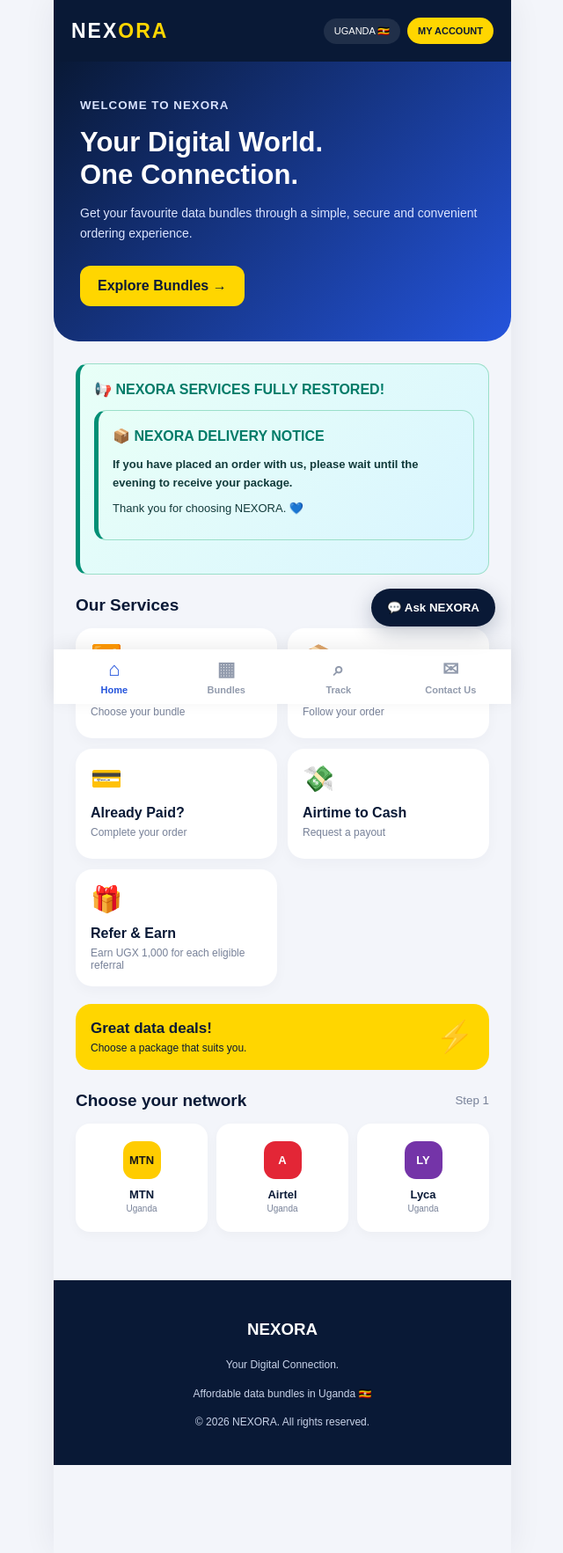
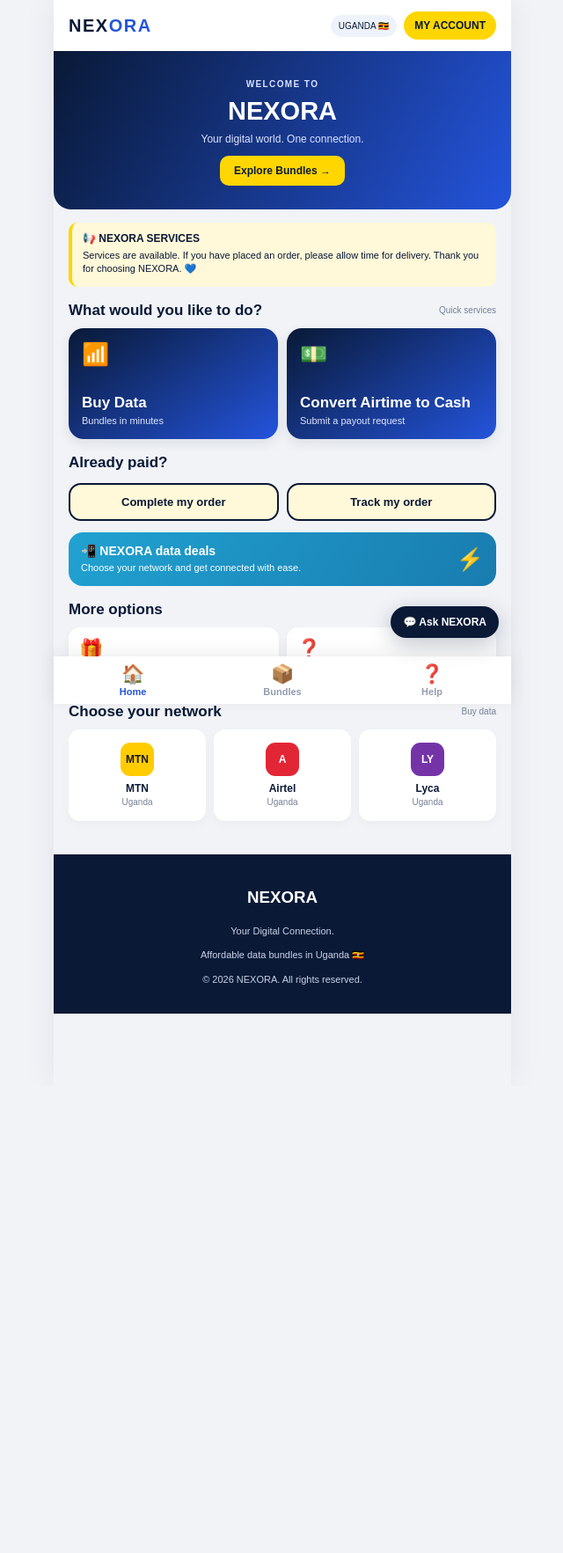
Before and after one commit to mosesksoftware-cyber/NEXORA, a Flask app: page / in a window 1280 px wide. Shown: the whole page at 88% size, without its empty margins (319-959 px from the left). After the commit the page ends 1152 px from the top, so only its background shows below. Run offline with Flask 3, Linux system fonts and the light colour scheme; parts of the project's set-up code (start-up, migrations or seed data) failed here and were passed over.

Commit message:
Update index.html

```diff
--- a/templates/index.html
+++ b/templates/index.html
@@ -22,166 +22,104 @@ href="{{ url_for('static', filename='icons/icon-192.png') }}">
 <link rel="apple-touch-icon"
 href="{{ url_for('static', filename='icons/icon-192.png') }}">
 
+
 <style>
-:root {
-    --navy:#091936;
-    --blue:#2454dc;
-    --yellow:#ffd600;
-    --bg:#f3f5fa;
-    --muted:#778198;
-}
-* {box-sizing:border-box;scroll-behavior:smooth}
-body {margin:0;font-family:Arial,sans-serif;background:var(--bg);color:var(--navy)}
-body.locked {overflow:hidden}
-button,input {font-family:inherit}
-button,a {-webkit-tap-highlight-color:transparent}
-.app {max-width:520px;min-height:100vh;margin:auto;background:var(--bg);padding-bottom:100px}
-.topbar {background:var(--navy);color:white;padding:20px;display:flex;align-items:center;justify-content:space-between}
-.brand {font-size:23px;font-weight:900;letter-spacing:2px}
-.brand span {color:var(--yellow)}
-.menu-tag {font-size:11px;background:#ffffff18;padding:8px 12px;border-radius:20px}
-.account-link {font-size:11px;background:var(--yellow);color:var(--navy);padding:9px 12px;border-radius:20px;text-decoration:none;font-weight:900;white-space:nowrap}
-.hero {background:linear-gradient(135deg,#091936,#2454dc);color:white;padding:28px 22px 35px;border-radius:0 0 28px 28px}
-.hero small {color:#d9e3ff;font-weight:bold;letter-spacing:1px}
-.hero h1 {font-size:31px;line-height:1.2;margin:15px 0 10px}
-.hero p {color:#dce5ff;line-height:1.6;font-size:14px}
-.hero-button {display:inline-block;margin-top:12px;padding:14px 20px;background:var(--yellow);color:var(--navy);border-radius:12px;font-weight:900;text-decoration:none}
-.content {padding:20px 16px}
-.section-heading {display:flex;justify-content:space-between;align-items:center;gap:10px;margin:24px 0 15px}
-.section-heading h2 {margin:0;font-size:19px}
-.section-heading small {color:var(--muted)}
-.services {display:grid;grid-template-columns:1fr 1fr;gap:12px}
-.service {background:white;padding:17px;border-radius:19px;box-shadow:0 5px 15px #10204408;text-decoration:none;color:var(--navy);min-height:125px}
-.service-icon {font-size:29px;margin-bottom:13px}
-.service h3 {margin:0 0 6px;font-size:16px}
-.service p {margin:0;color:var(--muted);font-size:12px}
-.promo {background:var(--yellow);border-radius:18px;padding:17px;margin-top:20px;display:flex;justify-content:space-between;align-items:center}
-.promo h3 {margin:0 0 5px;font-size:17px}
-.promo p {margin:0;font-size:12px}
-.promo-icon {font-size:35px}
-.service-announcement {
-    background:linear-gradient(135deg,#e8fff7,#d9f5ff);
-    border:1px solid #9adfc9;
-    border-left:5px solid #008f75;
-    color:#123b3b;
-    padding:16px;
-    border-radius:14px;
-    margin:0 0 22px;
-    line-height:1.6;
-    font-size:13px;
-}
-.service-announcement h3 {color:#007b68;margin:0 0 10px;font-size:16px}
-.service-announcement p {margin:8px 0}
-.network-grid {display:grid;grid-template-columns:repeat(3,1fr);gap:10px}
-.network-card {background:white;border:2px solid transparent;border-radius:16px;padding:18px 5px;text-align:center;cursor:pointer;box-shadow:0 4px 12px #00000008;color:var(--navy)}
-.network-card.selected {border-color:var(--blue);background:#eaf0ff}
-.network-logo {width:43px;height:43px;border-radius:13px;margin:0 auto 10px;display:grid;place-items:center;font-weight:900;font-size:13px;color:white}
-.logo-mtn {background:#ffcc00;color:#171717}
-.logo-airtel {background:#e32636}
-.logo-lyca {background:#7434a8}
-.network-card strong {display:block;font-size:13px}
-.network-card small {color:var(--muted);font-size:10px}
-.selection-panel {display:none;margin-top:22px}
-.selection-panel.show {display:block;animation:drop .3s ease}
-@keyframes drop {from{opacity:0;transform:translateY(-15px)}to{opacity:1;transform:translateY(0)}}
-.package-heading {background:linear-gradient(135deg,#091936,#2454dc);color:white;padding:17px;border-radius:16px;margin-bottom:14px}
-.package-heading h2 {margin:0 0 6px;font-size:19px}
-.package-heading p {margin:0;color:#dce5ff;font-size:12px}
-.duration-grid,.package-grid {display:grid;grid-template-columns:1fr 1fr;gap:12px}
-.duration-card {border:2px solid transparent;background:white;color:var(--navy);border-radius:16px;padding:20px 10px;font-size:16px;font-weight:900;cursor:pointer}
-.duration-card.selected {border-color:var(--blue);background:#edf2ff}
-.package-card {position:relative;background:white;border:2px solid transparent;padding:17px;border-radius:17px;cursor:pointer;box-shadow:0 4px 12px #00000008;color:var(--navy);text-align:left;min-height:105px}
-.package-card.selected {border-color:var(--blue);background:#edf2ff}
-.package-card:disabled {opacity:.45;cursor:not-allowed;background:#f1f3f6;border-color:#d7dce5}
-.package-card .gb {font-size:23px;font-weight:900}
-.package-card .price {margin-top:9px;color:var(--blue);font-weight:900}
-.package-card small {display:block;margin-top:7px;color:var(--muted);font-size:11px}
-.package-card .check {position:absolute;top:12px;right:12px;background:var(--blue);color:white;width:20px;height:20px;border-radius:50%;display:none;text-align:center;line-height:20px}
-.package-card.selected .check {display:block}
-.sheet-overlay {position:fixed;inset:0;background:#0009;z-index:200;display:none;align-items:flex-end;justify-content:center}
-.sheet-overlay.show {display:flex}
-.sheet {width:100%;max-width:520px;max-height:94vh;overflow-y:auto;background:white;border-radius:25px 25px 0 0;padding:12px 21px 30px;animation:slideUp .3s ease}
-@keyframes slideUp {from{transform:translateY(100%)}to{transform:translateY(0)}}
-.sheet-handle {width:45px;height:5px;background:#d8dce5;border-radius:10px;margin:3px auto 20px}
-.sheet-header {display:flex;align-items:center;justify-content:space-between}
-.sheet-header h2 {margin:0;font-size:21px}
-.close-button {border:0;background:#f0f2f6;border-radius:50%;width:37px;height:37px;font-size:20px;cursor:pointer}
-.summary,.reference-box {background:#edf2ff;padding:17px;border-radius:14px;margin:18px 0}
-.summary strong {font-size:20px}
-.summary p {margin:6px 0 0;color:var(--muted);font-size:13px}
-label {display:block;font-size:13px;font-weight:800;margin:17px 0 7px}
-input {width:100%;padding:15px;border:1px solid #dce1eb;border-radius:11px;background:#fafbfe;outline:none;font-size:16px}
-input:focus {border-color:var(--blue);box-shadow:0 0 0 3px #2454dc18}
-.notice {margin-top:16px;background:#fff5d9;padding:13px;border-radius:11px;font-size:12px;line-height:1.6}
-.submit-button,.action-button {display:block;width:100%;border:0;padding:16px;border-radius:12px;margin-top:14px;font-size:14px;font-weight:900;cursor:pointer;text-align:center;text-decoration:none}
-.submit-button {background:var(--yellow);color:var(--navy);margin-top:19px}
-.submit-button:disabled {opacity:.6;cursor:wait}
-.primary {background:var(--yellow);color:var(--navy)}
-.dark {background:var(--navy);color:white}
-.secondary {background:#edf2ff;color:var(--navy)}
-.message {padding:13px;border-radius:10px;margin:12px 0;font-size:13px}
-.error {background:#ffe5e5;color:#a00000}
-.success {background:#e4f8eb;color:#126b35}
-.reference-box {text-align:center}
-.reference-box strong {display:block;font-size:23px;overflow-wrap:anywhere;margin:12px 0}
-.result-card {background:#f5f7fc;border-radius:15px;padding:17px;margin-top:18px;line-height:1.8;font-size:14px}
-.status {padding:13px;background:#fff3d4;color:#805900;border-radius:10px;text-align:center;font-weight:bold;margin:14px 0}
-.progress-step {padding:12px;margin:8px 0;background:#e8edf4;border-radius:8px;font-size:13px}
-.progress-step.current {background:#d8f3df;border:1px solid #278344;font-weight:bold}
-.progress-step.rejected {background:#ffe5e5;color:#a00000}
-.loading {text-align:center;color:var(--muted);padding:15px;font-size:13px}
-footer {background:var(--navy);color:white;padding:27px 18px;text-align:center;margin-top:30px}
-footer p {color:#c8d3e9;font-size:12px;line-height:1.7}
+:root{--navy:#091936;--blue:#2454dc;--yellow:#ffd600;--bg:#f1f3f7;--muted:#778198}
+*{box-sizing:border-box;scroll-behavior:smooth}
+body{margin:0;font-family:Arial,sans-serif;background:var(--bg);color:var(--navy)}
+body.locked{overflow:hidden}
+button,input{font-family:inherit}
+button,a{-webkit-tap-highlight-color:transparent}
+.app{max-width:520px;min-height:100vh;margin:auto;background:var(--bg);padding-bottom:82px}
+.topbar{background:#fff;color:var(--navy);padding:13px 17px;display:flex;align-items:center;justify-content:space-between}
+.brand{font-size:20px;font-weight:900;letter-spacing:1.5px}
+.brand span{color:var(--blue)}
+.menu-tag{font-size:10px;background:#eef2fb;padding:7px 9px;border-radius:18px}
+.account-link{font-size:12px;background:var(--yellow);color:var(--navy);padding:9px 12px;border-radius:20px;text-decoration:none;font-weight:900;white-space:nowrap}
+.hero{background:linear-gradient(120deg,#091936,#2454dc);color:#fff;padding:22px 18px 24px;text-align:center;border-radius:0 0 20px 20px}
+.hero small{color:#d9e3ff;font-weight:bold;letter-spacing:1.4px;font-size:10px}
+.hero h1{font-size:29px;line-height:1.1;margin:8px 0 7px}
+.hero p{color:#dce5ff;line-height:1.35;font-size:12px;margin:0 auto;max-width:330px}
+.hero-button{display:inline-block;margin-top:11px;padding:10px 16px;background:var(--yellow);color:var(--navy);border-radius:10px;font-size:12px;font-weight:900;text-decoration:none}
+.content{padding:13px 13px 18px}
+.section-heading{display:flex;justify-content:space-between;align-items:center;gap:8px;margin:17px 0 10px}
+.section-heading h2{margin:0;font-size:17px}
+.section-heading small{color:var(--muted);font-size:10px}
+.services{display:grid;grid-template-columns:1fr 1fr;gap:10px}
+.service{background:linear-gradient(145deg,#091936,#2454dc);padding:15px;border-radius:17px;box-shadow:0 5px 13px #10204418;text-decoration:none;color:#fff;min-height:126px;display:flex;flex-direction:column;justify-content:space-between}
+.service-icon{font-size:25px;margin-bottom:8px}
+.service h3{margin:0 0 4px;font-size:17px;line-height:1.1}
+.service p{margin:0;color:#e0e8ff;font-size:11px}
+.service-announcement{background:#fff8d9;border-left:4px solid var(--yellow);color:var(--navy);padding:10px 12px;border-radius:10px;margin:0 0 12px;line-height:1.4;font-size:11px}
+.service-announcement h3{color:var(--navy);margin:0 0 3px;font-size:12px}
+.service-announcement p{margin:2px 0}
+.quick-actions{display:grid;grid-template-columns:1fr 1fr;gap:9px;margin-top:13px}
+.quick-action{display:block;text-align:center;text-decoration:none;background:#fff8d9;border:2px solid var(--navy);color:var(--navy);padding:12px 7px;border-radius:14px;font-weight:900;font-size:13px}
+.promo{background:linear-gradient(120deg,#20a2d1,#197caf);color:#fff;border-radius:16px;padding:13px 14px;margin-top:13px;display:flex;justify-content:space-between;align-items:center;gap:10px}
+.promo h3{margin:0 0 4px;font-size:14px}
+.promo p{margin:0;font-size:11px;line-height:1.35}
+.promo-icon{font-size:25px}
+.more-grid{display:grid;grid-template-columns:1fr 1fr;gap:9px}
+.more-card{background:#fff;border-radius:13px;padding:12px;text-decoration:none;color:var(--navy);font-weight:800;font-size:12px;box-shadow:0 3px 10px #10204408}
+.more-card span{display:block;font-size:22px;margin-bottom:5px}
+.network-grid{display:grid;grid-template-columns:repeat(3,1fr);gap:9px}
+.network-card{background:#fff;border:2px solid transparent;border-radius:13px;padding:13px 5px;text-align:center;cursor:pointer;box-shadow:0 4px 12px #00000008;color:var(--navy)}
+.network-card.selected{border-color:var(--blue);background:#eaf0ff}
+.network-logo{width:38px;height:38px;border-radius:11px;margin:0 auto 7px;display:grid;place-items:center;font-weight:900;font-size:12px;color:#fff}
+.logo-mtn{background:#ffcc00;color:#171717}.logo-airtel{background:#e32636}.logo-lyca{background:#7434a8}
+.network-card strong{display:block;font-size:12px}.network-card small{color:var(--muted);font-size:10px}
+.selection-panel{display:none;margin-top:16px}.selection-panel.show{display:block;animation:drop .3s ease}
+@keyframes drop{from{opacity:0;transform:translateY(-10px)}to{opacity:1;transform:translateY(0)}}
+.package-heading{background:linear-gradient(135deg,#091936,#2454dc);color:#fff;padding:14px;border-radius:13px;margin-bottom:10px}
+.package-heading h2{margin:0 0 4px;font-size:17px}.package-heading p{margin:0;color:#dce5ff;font-size:11px}
+.duration-grid,.package-grid{display:grid;grid-template-columns:1fr 1fr;gap:9px}
+.duration-card{border:2px solid transparent;background:#fff;color:var(--navy);border-radius:13px;padding:15px 8px;font-size:14px;font-weight:900;cursor:pointer}
+.duration-card.selected{border-color:var(--blue);background:#edf2ff}
+.package-card{position:relative;background:#fff;border:2px solid transparent;padding:13px;border-radius:14px;cursor:pointer;box-shadow:0 4px 12px #00000008;color:var(--navy);text-align:left;min-height:95px}
+.package-card.selected{border-color:var(--blue);background:#edf2ff}.package-card:disabled{opacity:.45;cursor:not-allowed;background:#f1f3f6;border-color:#d7dce5}
+.package-card .gb{font-size:20px;font-weight:900}.package-card .price{margin-top:7px;color:var(--blue);font-weight:900}.package-card small{display:block;margin-top:6px;color:var(--muted);font-size:10px}
+.package-card .check{position:absolute;top:10px;right:10px;background:var(--blue);color:#fff;width:19px;height:19px;border-radius:50%;display:none;text-align:center;line-height:19px}.package-card.selected .check{display:block}
+.sheet-overlay{position:fixed;inset:0;background:#0009;z-index:200;display:none;align-items:flex-end;justify-content:center}
+.sheet-overlay.show{display:flex}.sheet{width:100%;max-width:520px;max-height:94vh;overflow-y:auto;background:#fff;border-radius:22px 22px 0 0;padding:12px 18px 25px;animation:slideUp .3s ease}
+@keyframes slideUp{from{transform:translateY(100%)}to{transform:translateY(0)}}
+.sheet-handle{width:45px;height:5px;background:#d8dce5;border-radius:10px;margin:3px auto 16px}
+.sheet-header{display:flex;align-items:center;justify-content:space-between}.sheet-header h2{margin:0;font-size:20px}
+.close-button{border:0;background:#f0f2f6;border-radius:50%;width:36px;height:36px;font-size:20px;cursor:pointer}
+.summary,.reference-box{background:#edf2ff;padding:15px;border-radius:13px;margin:16px 0}
+.summary strong{font-size:19px}.summary p{margin:5px 0 0;color:var(--muted);font-size:12px}
+label{display:block;font-size:12px;font-weight:800;margin:15px 0 6px}
+input{width:100%;padding:13px;border:1px solid #dce1eb;border-radius:10px;background:#fafbfe;outline:none;font-size:16px}
+input:focus{border-color:var(--blue);box-shadow:0 0 0 3px #2454dc18}
+.notice{margin-top:14px;background:#fff5d9;padding:12px;border-radius:10px;font-size:11px;line-height:1.55}
+.submit-button,.action-button{display:block;width:100%;border:0;padding:14px;border-radius:11px;margin-top:12px;font-size:13px;font-weight:900;cursor:pointer;text-align:center;text-decoration:none}
+.submit-button{background:var(--yellow);color:var(--navy);margin-top:17px}.submit-button:disabled{opacity:.6;cursor:wait}
+.primary{background:var(--yellow);color:var(--navy)}.dark{background:var(--navy);color:#fff}.secondary{background:#edf2ff;color:var(--navy)}
+.message{padding:12px;border-radius:10px;margin:11px 0;font-size:12px}.error{background:#ffe5e5;color:#a00000}.success{background:#e4f8eb;color:#126b35}
+.reference-box{text-align:center}.reference-box strong{display:block;font-size:21px;overflow-wrap:anywhere;margin:10px 0}
+.result-card{background:#f5f7fc;border-radius:13px;padding:14px;margin-top:15px;line-height:1.8;font-size:13px}
+.status{padding:12px;background:#fff3d4;color:#805900;border-radius:10px;text-align:center;font-weight:bold;margin:13px 0}
+.progress-step{padding:11px;margin:7px 0;background:#e8edf4;border-radius:8px;font-size:12px}.progress-step.current{background:#d8f3df;border:1px solid #278344;font-weight:bold}.progress-step.rejected{background:#ffe5e5;color:#a00000}
+.loading{text-align:center;color:var(--muted);padding:13px;font-size:12px}
+footer{background:var(--navy);color:#fff;padding:20px 15px;text-align:center;margin-top:18px}
+footer p{color:#c8d3e9;font-size:11px;line-height:1.5}
+.bottom-nav{position:fixed;bottom:0;left:50%;transform:translateX(-50%);width:100%;max-width:520px;display:grid;grid-template-columns:repeat(3,1fr);background:#fff;box-shadow:0 -4px 20px #00000012;padding:8px 5px calc(8px + env(safe-area-inset-bottom));z-index:100}
+.bottom-nav a{text-align:center;text-decoration:none;color:#929bad;font-size:11px;font-weight:bold}
+.bottom-nav a.active{color:var(--blue)}.bottom-nav span{display:block;font-size:21px;margin-bottom:2px}
+.nexora-chat-launcher{position:fixed;right:max(14px,calc((100vw - 520px)/2 + 14px));bottom:75px;z-index:300;border:0;border-radius:50px;background:#091936;color:#fff;padding:11px 14px;font-size:12px;font-weight:900;box-shadow:0 7px 24px #09193640;cursor:pointer}
+.nexora-chat-panel{position:fixed;right:max(10px,calc((100vw - 520px)/2 + 10px));bottom:130px;width:min(370px,calc(100vw - 20px));height:min(500px,calc(100dvh - 160px));z-index:301;background:#fff;border-radius:18px;box-shadow:0 12px 45px #09193635;display:none;overflow:hidden;flex-direction:column}
+.nexora-chat-panel.open{display:flex}.nexora-chat-head{background:#091936;color:#fff;padding:14px;display:flex;align-items:center;justify-content:space-between}
+.nexora-chat-head strong{font-size:15px}.nexora-chat-head small{display:block;color:#dce5ff;font-size:10px;margin-top:3px}
+.nexora-chat-close{border:0;background:#ffffff20;color:#fff;border-radius:50%;width:31px;height:31px;font-size:20px;cursor:pointer}
+.nexora-chat-messages{padding:12px;overflow-y:auto;flex:1;background:#f4f6fb}
+.nexora-chat-msg{max-width:88%;padding:10px 12px;border-radius:13px;margin:7px 0;font-size:12px;line-height:1.45;white-space:pre-wrap;overflow-wrap:anywhere}
+.nexora-chat-msg.bot{background:#fff;color:#10213c;border:1px solid #e7eaf1;border-top-left-radius:4px}.nexora-chat-msg.user{background:#2454dc;color:#fff;margin-left:auto;border-top-right-radius:4px}
+.nexora-chat-quick{display:flex;flex-wrap:wrap;gap:6px;padding:9px 10px;border-top:1px solid #e8ebf2;background:#fff}
+.nexora-chat-quick button{border:1px solid #dce3f2;background:#f5f7fc;color:#10213c;border-radius:18px;padding:7px 9px;font-size:10px;font-weight:700;cursor:pointer}
+.nexora-chat-form{display:flex;gap:7px;padding:9px 10px;background:#fff;border-top:1px solid #e8ebf2}
+.nexora-chat-form input{min-width:0;flex:1;padding:11px;font-size:13px}.nexora-chat-form button{border:0;border-radius:10px;background:#2454dc;color:#fff;font-weight:800;padding:0 13px;cursor:pointer}
+@media(min-width:700px){.app{box-shadow:0 0 35px #09193612}.hero{padding:27px 25px}.content{padding:15px 17px 20px}}
+</style>
 
-/* FOUR-ITEM BOTTOM NAVIGATION */
-.bottom-nav {
-    position:fixed;
-    bottom:0;
-    left:50%;
-    transform:translateX(-50%);
-    width:100%;
-    max-width:520px;
-    display:grid;
-    grid-template-columns:repeat(4,1fr);
-    background:white;
-    box-shadow:0 -4px 20px #00000012;
-    padding:10px 5px calc(10px + env(safe-area-inset-bottom));
-    z-index:100;
-}
-.bottom-nav a {
-    text-align:center;
-    text-decoration:none;
-    color:#929bad;
-    font-size:11px;
-    font-weight:bold;
-}
-.bottom-nav a.active {color:var(--blue)}
-.bottom-nav span {display:block;font-size:22px;margin-bottom:4px}
-
-@media(min-width:700px){
-    .app{box-shadow:0 0 35px #09193612}
-    .hero{padding:40px 30px}
-    .content{padding:25px}
-}
-
-/* FREE NEXORA ASSISTANT */
-.nexora-chat-launcher{position:fixed;right:max(18px,calc((100vw - 520px)/2 + 18px));bottom:88px;z-index:300;border:0;border-radius:50px;background:#091936;color:#fff;padding:14px 18px;font-weight:900;box-shadow:0 7px 24px #09193640;cursor:pointer}
-.nexora-chat-panel{position:fixed;right:max(12px,calc((100vw - 520px)/2 + 12px));bottom:150px;width:min(370px,calc(100vw - 24px));height:min(520px,calc(100dvh - 190px));z-index:301;background:#fff;border-radius:20px;box-shadow:0 12px 45px #09193635;display:none;overflow:hidden;flex-direction:column}
-.nexora-chat-panel.open{display:flex}
-.nexora-chat-head{background:#091936;color:#fff;padding:15px;display:flex;align-items:center;justify-content:space-between}
-.nexora-chat-head strong{font-size:16px}
-.nexora-chat-head small{display:block;color:#dce5ff;font-size:11px;margin-top:4px}
-.nexora-chat-close{border:0;background:#ffffff20;color:#fff;border-radius:50%;width:32px;height:32px;font-size:20px;cursor:pointer}
-.nexora-chat-messages{padding:14px;overflow-y:auto;flex:1;background:#f4f6fb}
-.nexora-chat-msg{max-width:88%;padding:11px 13px;border-radius:14px;margin:8px 0;font-size:13px;line-height:1.5;white-space:pre-wrap;overflow-wrap:anywhere}
-.nexora-chat-msg.bot{background:#fff;color:#10213c;border:1px solid #e7eaf1;border-top-left-radius:4px}
-.nexora-chat-msg.user{background:#2454dc;color:#fff;margin-left:auto;border-top-right-radius:4px}
-.nexora-chat-quick{display:flex;flex-wrap:wrap;gap:7px;padding:10px 12px;border-top:1px solid #e8ebf2;background:#fff}
-.nexora-chat-quick button{border:1px solid #dce3f2;background:#f5f7fc;color:#10213c;border-radius:18px;padding:8px 10px;font-size:11px;font-weight:700;cursor:pointer}
-.nexora-chat-form{display:flex;gap:8px;padding:10px 12px;background:#fff;border-top:1px solid #e8ebf2}
-.nexora-chat-form input{min-width:0;flex:1;padding:12px;font-size:14px}
-.nexora-chat-form button{border:0;border-radius:11px;background:#2454dc;color:#fff;font-weight:800;padding:0 15px;cursor:pointer}
-</style>
 </head>
 
 <body>
@@ -196,67 +134,62 @@ footer p {color:#c8d3e9;font-size:12px;line-height:1.7}
 </header>
 
 <section class="hero">
-    <small>WELCOME TO NEXORA</small>
-    <h1>Your Digital World.<br>One Connection.</h1>
-    <p>Get your favourite data bundles through a simple, secure and convenient ordering experience.</p>
+    <small>WELCOME TO</small>
+    <h1>NEXORA</h1>
+    <p>Your digital world. One connection.</p>
     <a href="#bundles" class="hero-button">Explore Bundles →</a>
 </section>
+
 
 <main class="content">
 
 <div class="service-announcement" role="status" aria-label="NEXORA service announcement">
-    <h3>📢 NEXORA SERVICES FULLY RESTORED!</h3>
-    <div class="service-announcement" role="status" aria-label="NEXORA delivery notice">
-        <h3>📦 NEXORA DELIVERY NOTICE</h3>
-        <p><strong>If you have placed an order with us, please wait until the evening to receive your package.</strong></p>
-        <p>Thank you for choosing NEXORA. 💙</p>
-    </div>
+    <h3>📢 NEXORA SERVICES</h3>
+    <p>Services are available. If you have placed an order, please allow time for delivery. Thank you for choosing NEXORA. 💙</p>
 </div>
 
 <div class="section-heading">
-    <h2>Our Services</h2>
-    <small>Simple & convenient</small>
+    <h2>What would you like to do?</h2>
+    <small>Quick services</small>
 </div>
 
 <div class="services">
     <a href="#bundles" class="service">
         <div class="service-icon">📶</div>
-        <h3>Buy Data</h3>
-        <p>Choose your bundle</p>
-    </a>
-    <a href="#" class="service" id="serviceTrackButton">
-        <div class="service-icon">📦</div>
-        <h3>Track Order</h3>
-        <p>Follow your order</p>
-    </a>
-    <a href="#" class="service" id="servicePaidButton">
-        <div class="service-icon">💳</div>
-        <h3>Already Paid?</h3>
-        <p>Complete your order</p>
+        <div><h3>Buy Data</h3><p>Bundles in minutes</p></div>
     </a>
     <a href="#" class="service" id="serviceAirtimeButton">
-        <div class="service-icon">💸</div>
-        <h3>Airtime to Cash</h3>
-        <p>Request a payout</p>
-    </a>
-    <a href="{{ url_for('customer_account') }}" class="service">
-        <div class="service-icon">🎁</div>
-        <h3>Refer &amp; Earn</h3>
-        <p>Earn UGX 1,000 for each eligible referral</p>
+        <div class="service-icon">💵</div>
+        <div><h3>Convert Airtime to Cash</h3><p>Submit a payout request</p></div>
     </a>
 </div>
 
+<div class="section-heading">
+    <h2>Already paid?</h2>
+</div>
+<div class="quick-actions">
+    <a href="#" class="quick-action" id="servicePaidButton">Complete my order</a>
+    <a href="#" class="quick-action" id="trackButton">Track my order</a>
+</div>
+
 <div class="promo">
-    <div><h3>Great data deals!</h3><p>Choose a package that suits you.</p></div>
+    <div><h3>📲 NEXORA data deals</h3><p>Choose your network and get connected with ease.</p></div>
     <div class="promo-icon">⚡</div>
+</div>
+
+<div class="section-heading">
+    <h2>More options</h2>
+</div>
+<div class="more-grid">
+    <a href="{{ url_for('customer_account') }}" class="more-card"><span>🎁</span>Refer &amp; Earn</a>
+    <a href="mailto:tenorshare45@gmail.com?subject=NEXORA%20Customer%20Enquiry" class="more-card"><span>❓</span>Help &amp; Support</a>
 </div>
 
 <section id="bundles">
     <div class="section-heading">
         <h2>Choose your network</h2>
-        <small>Step 1</small>
+        <small>Buy data</small>
     </div>
-
     <div class="network-grid">
         <button type="button" class="network-card" data-network="MTN">
             <div class="network-logo logo-mtn">MTN</div>
@@ -292,6 +225,7 @@ footer p {color:#c8d3e9;font-size:12px;line-height:1.7}
     </div>
 </section>
 </main>
+
 
 <footer>
     <h3>NEXORA</h3>
@@ -535,20 +469,13 @@ footer p {color:#c8d3e9;font-size:12px;line-height:1.7}
 </section>
 
 <!-- UPDATED FOUR-ITEM BOTTOM NAVIGATION -->
+
 <nav class="bottom-nav">
-    <a href="#home" class="active" id="homeButton">
-        <span>⌂</span>Home
-    </a>
-    <a href="#bundles" id="bundlesButton">
-        <span>▦</span>Bundles
-    </a>
-    <a href="#" id="trackButton">
-        <span>⌕</span>Track
-    </a>
-    <a href="mailto:tenorshare45@gmail.com?subject=NEXORA%20Customer%20Enquiry" id="contactButton">
-        <span>✉</span>Contact Us
-    </a>
+    <a href="#home" class="active" id="homeButton"><span>🏠</span>Home</a>
+    <a href="#bundles" id="bundlesButton"><span>📦</span>Bundles</a>
+    <a href="mailto:tenorshare45@gmail.com?subject=NEXORA%20Customer%20Enquiry" id="contactButton"><span>❓</span>Help</a>
 </nav>
+
 
 <script>
 const packages = {
```
